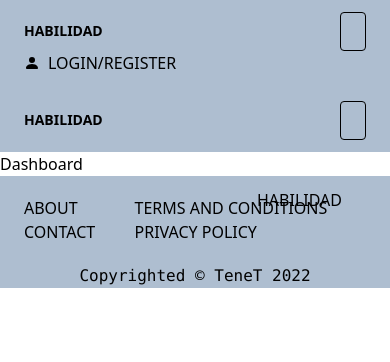
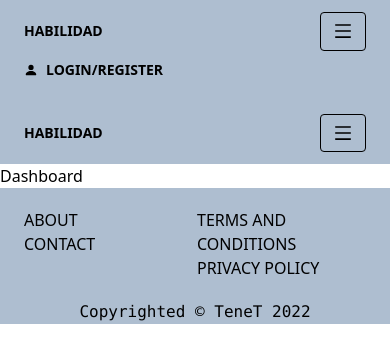
Before and after one commit to ICT3103-P1-TeneT-Habilidad/habilidad, a React (Create React App) app in the folder client/: page / in a window 390 px wide. Both pictures are taken after a click on the button 353 px from the left and 31 px from the top of the page. Shown: the top 362 px of the page. Built offline with nearby package versions, Linux system fonts and the light colour scheme.

Commit message:
style: modify css for navbar and footer

```diff
--- a/client/src/components/Footer.jsx
+++ b/client/src/components/Footer.jsx
@@ -7,7 +7,7 @@ const Footer = () => {
         <>
             <footer className="bg-navbarfooter p-4 relative flex bottom-0 px-2 py-3 justify-between">
                 <div className="flex justify-between px-4">
-                    <div className="grid grid-cols-2 gap-5 mr-4 py-2 whitespace-nowrap uppercase">
+                    <div className="grid grid-cols-2 gap-5 mr-4 py-2 uppercase">
                         <div>
                             <ul>
                                 <li>
@@ -30,7 +30,7 @@ const Footer = () => {
                         </div>
                     </div>
                 </div>
-                <div className="pr-10 uppercase font-medium">
+                <div className="lg:pr-10 lg:uppercase lg:font-medium hidden lg:inline">
                     <Link to="/">{website_name}</Link>
                 </div>
             </footer>
--- a/client/src/components/Navbar.jsx
+++ b/client/src/components/Navbar.jsx
@@ -1,7 +1,10 @@
 import React, { useState } from 'react'
-import { BsFillPersonFill } from 'react-icons/bs'
 import { Link } from 'react-router-dom'
 import { website_name } from '../utils/Constants'
+
+// import icons
+import { AiOutlineMenu } from 'react-icons/ai'
+import { BsFillPersonFill } from 'react-icons/bs'
 
 export default function Navbar({ fixed }) {
     const [navbarOpen, setNavbarOpen] = useState(false)
@@ -21,7 +24,7 @@ export default function Navbar({ fixed }) {
                             type="button"
                             onClick={() => setNavbarOpen(!navbarOpen)}
                         >
-                            <i className="fas fa-bars"></i>
+                            <AiOutlineMenu />
                         </button>
                     </div>
                     <div
@@ -30,7 +33,10 @@ export default function Navbar({ fixed }) {
                     >
                         <ul className="flex flex-col lg:flex-row list-none lg:ml-auto">
                             <li className="nav-item">
-                                <Link to="/login" className="inline-flex items-center">
+                                <Link
+                                    to="/login"
+                                    className="flex text-sm font-bold leading-relaxed mr-4 py-2 uppercase text-black items-center"
+                                >
                                     <BsFillPersonFill />
                                     <span className="ml-2">LOGIN/REGISTER</span>
                                 </Link>
```
